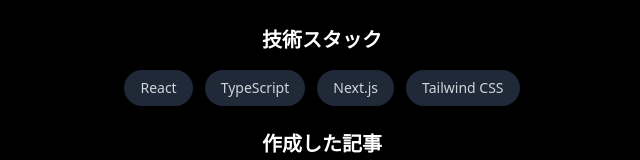
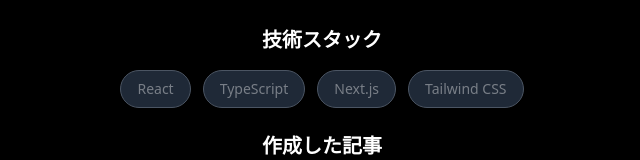
Before and after one commit to Hol1kgmg/Hol1kgmgTechBlog, a Next.js app in the folder frontend/: page /profile in a window 1280 px wide. Shown: the part 418-578 px from the top of the page, without its empty margins (318-958 px from the left). Built offline with nearby package versions, Linux system fonts and the light colour scheme.

Commit message:
feat:profileの画像表示などを実装

```diff
--- a/frontend/src/features/profile/ui/TechStack/TechStack.tsx
+++ b/frontend/src/features/profile/ui/TechStack/TechStack.tsx
@@ -1,4 +1,5 @@
 import React from "react";
+import { ShinyText } from "@/shared/ui/ShinyText";
 
 interface TechStackProps {
   techStack: string[];
@@ -12,9 +13,10 @@
         {techStack.map((tech) => (
           <span
             key={tech}
-            className="px-4 py-2 bg-gray-800 text-gray-300 rounded-full text-sm hover:bg-gray-700 transition-colors"
+            className="px-4 py-2 bg-gray-800 text-gray-300 rounded-full text-sm hover:bg-gray-700 transition-colors overflow-hidden border border-gray-600"
           >
-            {tech}
+            {/* <ShinyText className="text-sm font-bold text-white">{tech}</ShinyText> */}
+            <ShinyText text={tech} disabled={false} speed={3} className='custom-class' />
           </span>
         ))}
       </div>
--- /dev/null
+++ b/frontend/src/shared/ui/ShinyText/ShinyText.tsx
@@ -0,0 +1,31 @@
+import React from 'react';
+
+interface ShinyTextProps {
+    text: string;
+    disabled?: boolean;
+    speed?: number;
+    className?: string;
+}
+
+const ShinyText: React.FC<ShinyTextProps> = ({ text, disabled = false, speed = 5, className = '' }) => {
+    const animationDuration = `${speed}s`;
+
+    return (
+        <div
+            className={`bg-clip-text inline-block ${disabled ? '' : 'animate-shine'} ${className}`}
+            style={{
+                backgroundImage: 'linear-gradient(120deg, rgba(255, 255, 255, 0.4) 40%, rgba(255, 255, 255, 1) 50%, rgba(255, 255, 255, 0.4) 60%)',
+                backgroundSize: '200% 100%',
+                WebkitBackgroundClip: 'text',
+                backgroundClip: 'text',
+                WebkitTextFillColor: 'transparent',
+                color: 'transparent',
+                animationDuration: animationDuration,
+            }}
+        >
+            {text}
+        </div>
+    );
+};
+
+export default ShinyText;
--- /dev/null
+++ b/frontend/src/shared/ui/ShinyText/index.ts
@@ -0,0 +1 @@
+export { default as ShinyText } from './ShinyText';
--- a/frontend/src/styles/globals.css
+++ b/frontend/src/styles/globals.css
@@ -28,3 +28,35 @@
     @apply bg-background text-foreground;
   }
 }
+
+.shiny-text {
+  color: #b5b5b5a4; /* Adjust this color to change intensity/style */
+  background: linear-gradient(
+    120deg,
+    rgba(255, 255, 255, 0) 40%,
+    rgba(255, 255, 255, 0.8) 50%,
+    rgba(255, 255, 255, 0) 60%
+  );
+  background-size: 200% 100%;
+  -webkit-background-clip: text;
+  background-clip: text;
+  display: inline-block;
+  animation: shine 5s linear infinite;
+}
+
+@keyframes shine {
+  0% {
+    background-position: 100%;
+  }
+  100% {
+    background-position: -100%;
+  }
+}
+
+.animate-shine {
+  animation: shine 3s linear infinite;
+}
+
+.shiny-text.disabled {
+  animation: none;
+}
```
Also changed, not shown: 1 other file (tests, documents, lock files or other folders).
